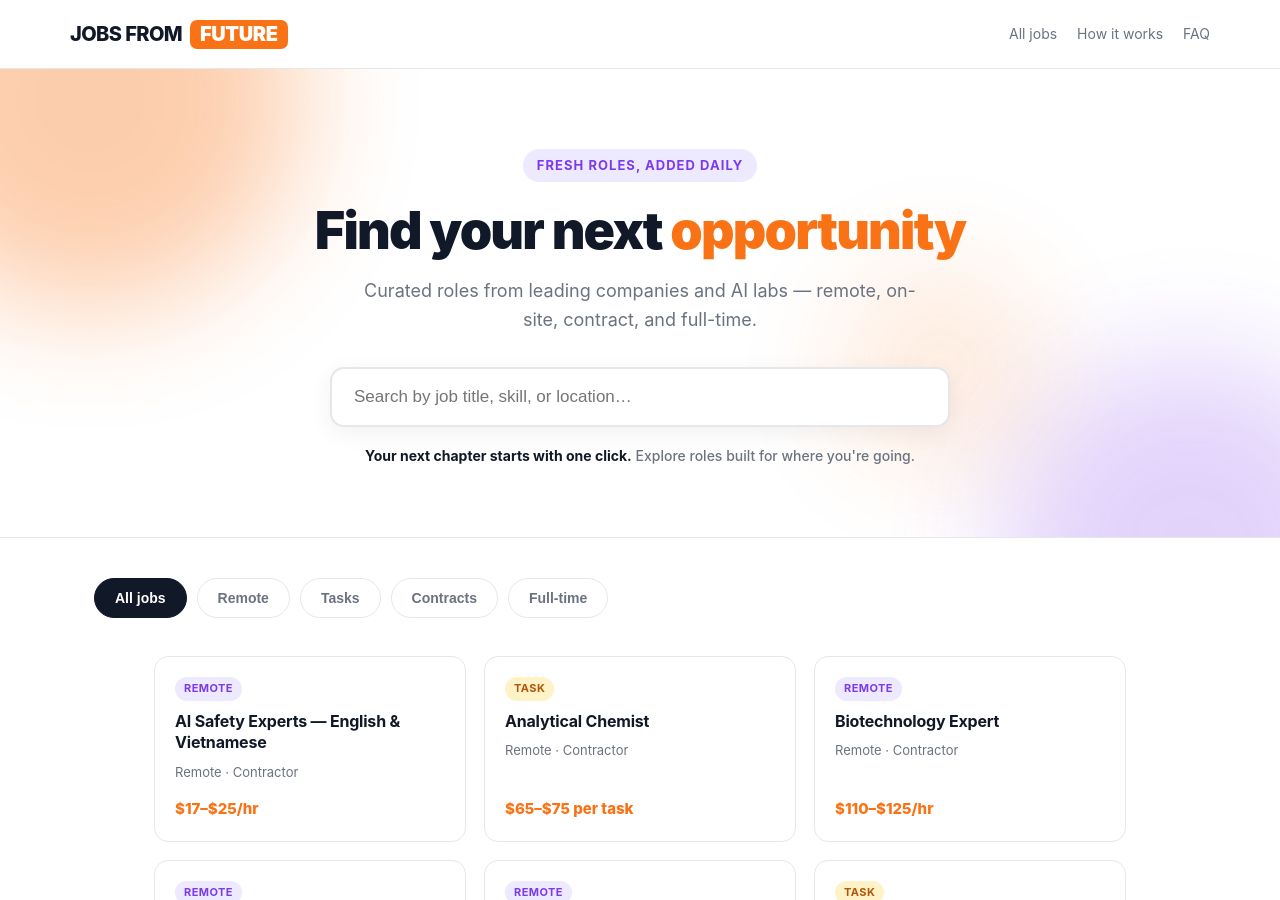
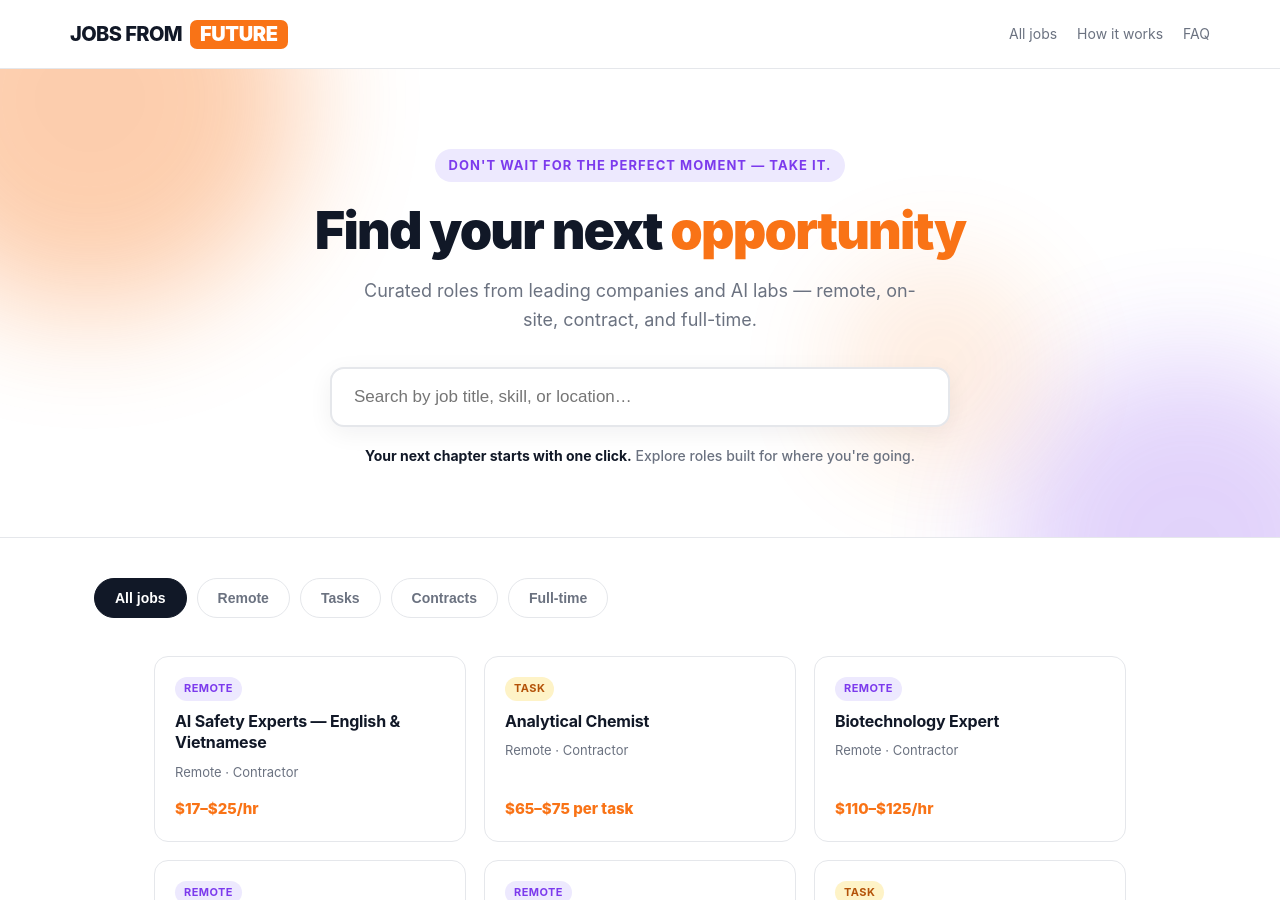
Before and after one commit to unique-artt/JobsFromFuture, a Jekyll site: the page built from index.html, in a window 1280 px wide and 900 px high. Built offline with Jekyll 4.4.1, drawn with Linux system fonts in a browser that asks for light colours.

Commit message:
Update index.html

```diff
--- a/index.html
+++ b/index.html
@@ -419,7 +419,7 @@ layout: default
   <div class="hero-shape hero-shape-2"></div>
   <div class="hero-shape hero-shape-3"></div>
   <div class="hero-inner">
-    <span class="hero-eyebrow">Fresh roles, added daily</span>
+    <span class="hero-eyebrow">Don't wait for the perfect moment — take it.</span>
     <h1>Find your next <em>opportunity</em></h1>
     <p class="hero-sub">Curated roles from leading companies and AI labs — remote, on-site, contract, and full-time.</p>
     <div class="hero-search">
```
